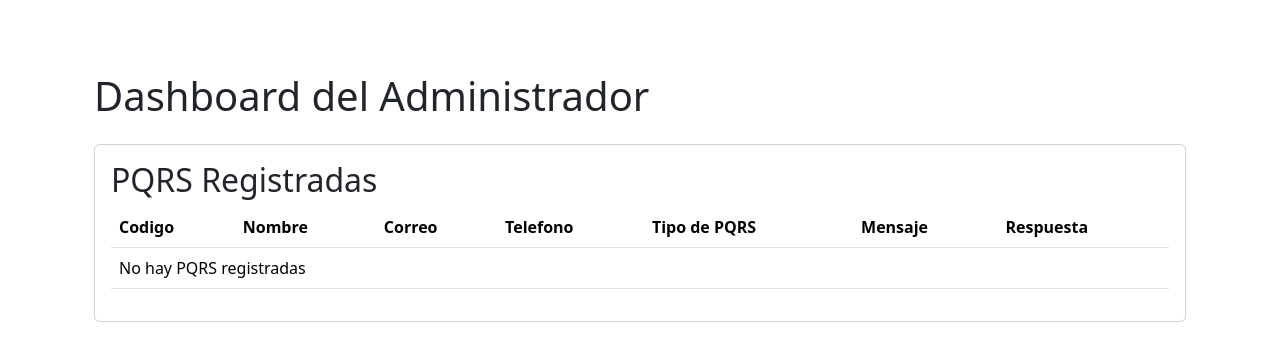
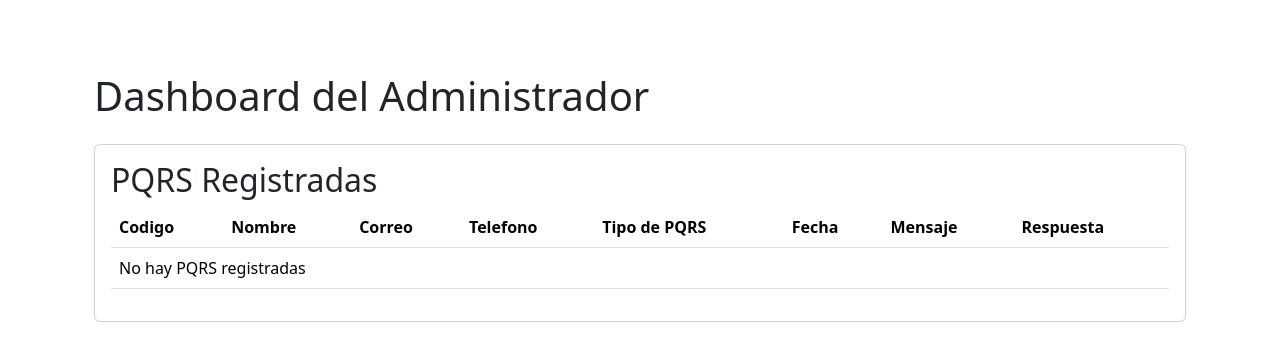
Before and after one commit to DSantiagoHerrera/Marktech.py, a Django app: page /home/dashboardPQRS/ in a window 1280 px wide. Shown: the part 56-417 px from the top of the page. Run offline with Django 5.2, Linux system fonts and the light colour scheme; data that the repository does not hold is empty; some libraries are stand-ins or nearby versions.

Commit message:
Update dashboardPQRS.html

```diff
--- a/home/templates/home/dashboardPQRS.html
+++ b/home/templates/home/dashboardPQRS.html
@@ -16,6 +16,7 @@
               <th scope="col">Correo</th>
               <th scope="col">Telefono</th>
               <th scope="col">Tipo de PQRS</th>
+              <th scope="col">Fecha</th>
               <th scope="col">Mensaje</th>
               <th scope="col">Respuesta</th>
             </tr>
@@ -28,6 +29,7 @@
                 <td>{{ pqrs.correo }}</td>
                 <td>{{ pqrs.telefono }}</td>
                 <td>{{ pqrs.tipoPqrs }}</td>
+                <td>{{ pqrs.fecha }}</td>
                 <td>
 
                   <button type="button" class="btn btn-info" data-toggle="modal" data-target="#mensajeModal{{ pqrs.codigo }}">
```
